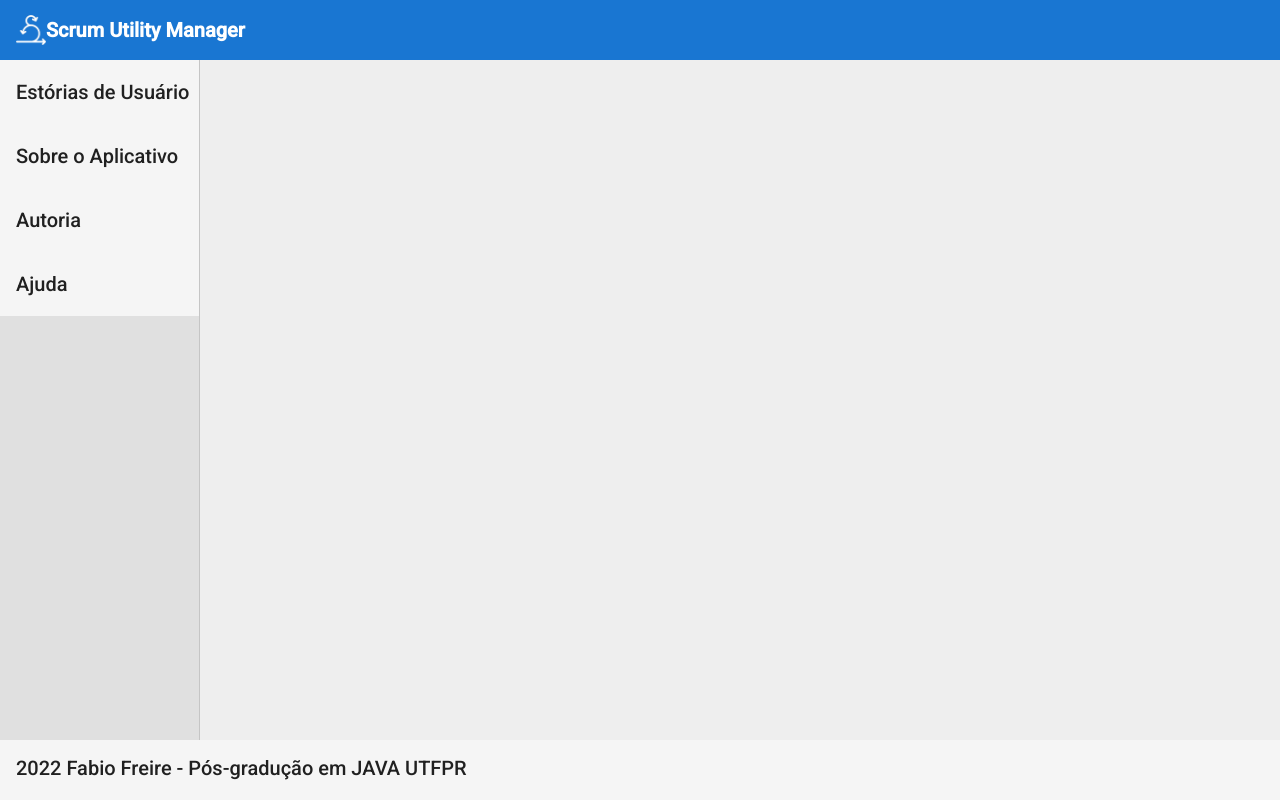
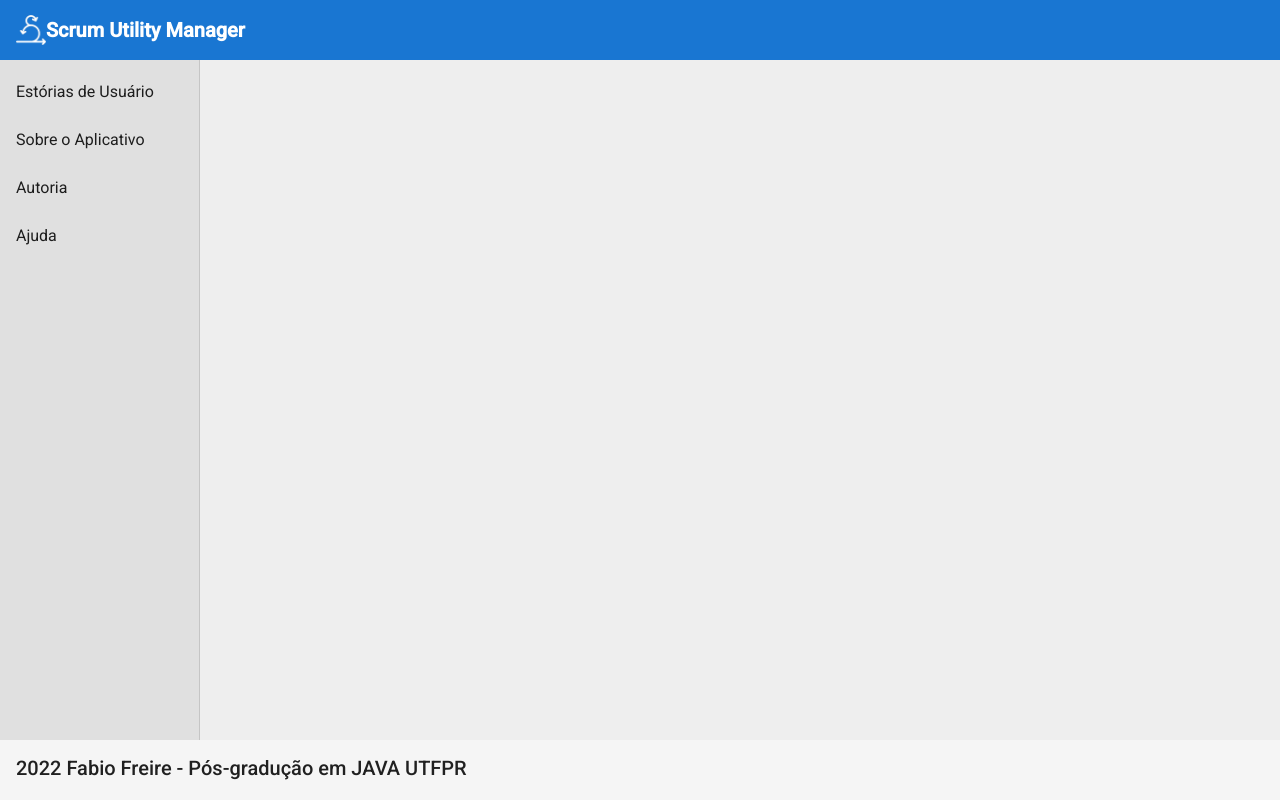
Before and after one commit to ffabios/scrum-utility-manager, an Angular app: page / in a window 1280 px wide. Built offline with nearby package versions, Linux system fonts and the light colour scheme.

Commit message:
Mapeado componentes Autoria e Sobre à rota no módulo de rotas, criada navegação entre páginas via menu sidebar e passados dados de título via @input do app.component para o navbar

```diff
--- a/src/app/app-routing.module.ts
+++ b/src/app/app-routing.module.ts
@@ -1,7 +1,12 @@
 import { NgModule } from '@angular/core';
 import { RouterModule, Routes } from '@angular/router';
+import { AutoriaComponent } from './autoria/autoria.component';
+import { SobreComponent } from './sobre/sobre.component';
 
-const routes: Routes = [];
+const routes: Routes = [
+  { path: 'autoria', component: AutoriaComponent },
+  { path: 'sobre', component: SobreComponent },
+];
 
 @NgModule({
   imports: [RouterModule.forRoot(routes)],
--- a/src/app/app.component.html
+++ b/src/app/app.component.html
@@ -1,7 +1,8 @@
 <!-- Toolbar -->
-<sum-navbar></sum-navbar>
+<sum-navbar title = "Scrum Utility Manager"></sum-navbar>
 
-<sum-sidenav></sum-sidenav>
+<sum-sidenav>
+    <router-outlet></router-outlet>
+</sum-sidenav>
 
 <sum-footer></sum-footer>
-<router-outlet></router-outlet>
--- a/src/app/app.module.ts
+++ b/src/app/app.module.ts
@@ -11,6 +11,7 @@ import { FooterComponent } from './footer/footer.component';
 import { MatToolbarModule } from '@angular/material/toolbar';
 import { MatSidenavModule } from '@angular/material/sidenav';
 import { SidenavComponent } from './sidenav/sidenav.component';
+import { MatListModule } from '@angular/material/list';
 
 @NgModule({
   declarations: [
@@ -27,6 +28,7 @@ import { SidenavComponent } from './sidenav/sidenav.component';
     BrowserAnimationsModule,
     MatToolbarModule,
     MatSidenavModule,
+    MatListModule,
   ],
   providers: [],
   bootstrap: [AppComponent]
--- a/src/app/navbar/navbar.component.ts
+++ b/src/app/navbar/navbar.component.ts
@@ -1,6 +1,6 @@
 //fonte da imagem: https://www.flaticon.com/free-icon/scrum_5266427
 
-import { Component, OnInit } from '@angular/core';
+import { Component, Input, OnInit } from '@angular/core';
 
 @Component({
   selector: 'sum-navbar',
@@ -9,7 +9,7 @@ import { Component, OnInit } from '@angular/core';
 })
 export class NavbarComponent implements OnInit {
 
-  title = 'Scrum Utility Manager';
+  @Input() title: string = '';
   itemImageUrl = "./assets/icone.png";
 
   constructor() { }
--- a/src/app/sidenav/sidenav.component.html
+++ b/src/app/sidenav/sidenav.component.html
@@ -1,26 +1,26 @@
 <mat-sidenav-container>
   <mat-sidenav mode="side" opened>
-      <mat-toolbar>
-        <mat-toolbar-row >
-          Estórias de Usuário
-        </mat-toolbar-row>
+    <mat-nav-list>
+      <mat-list-item>
+        <h4 matLine routerLink="/" routerLinkActive="active-link">Estórias de Usuário</h4>
+      </mat-list-item>
 
-        <mat-toolbar-row >
-            Sobre o Aplicativo
-        </mat-toolbar-row>
+      <mat-list-item>
+        <h4 matLine routerLink="/sobre" routerLinkActive="active-link">Sobre o Aplicativo</h4>
+      </mat-list-item>
 
-        <mat-toolbar-row>
-          Autoria
-        </mat-toolbar-row>
+      <mat-list-item>
+        <h4 matLine routerLink="/autoria" routerLinkActive="active-link">Autoria</h4>
+      </mat-list-item>
 
-        <mat-toolbar-row>
-          Ajuda
-        </mat-toolbar-row>
-      </mat-toolbar>
+      <mat-list-item>
+        <h4 matLine routerLink="/" routerLinkActive="active-link">Ajuda</h4>
+      </mat-list-item>
+    </mat-nav-list>
   </mat-sidenav>
 
   <mat-sidenav-content>
-
+    <ng-content title = "autoria"></ng-content>
   </mat-sidenav-content>
 
 </mat-sidenav-container>
```
